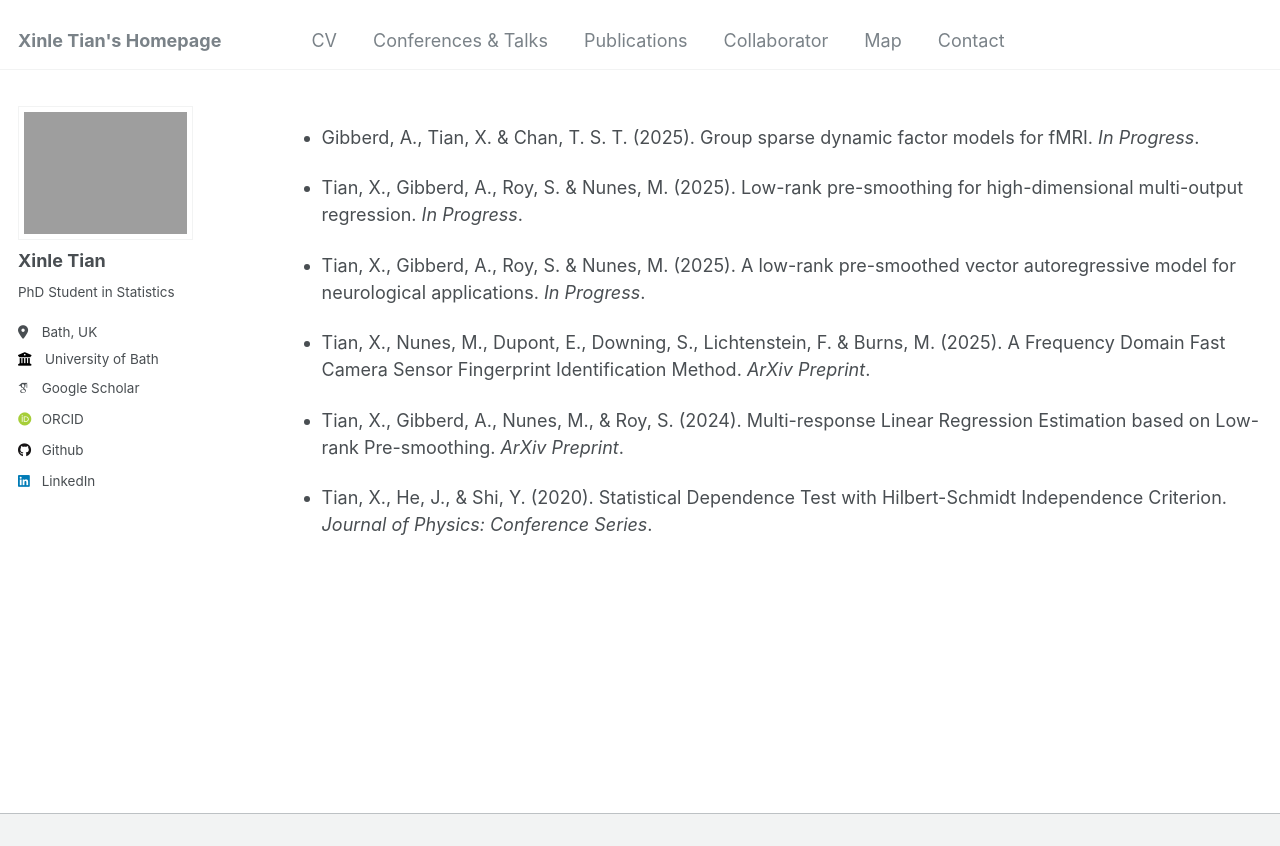
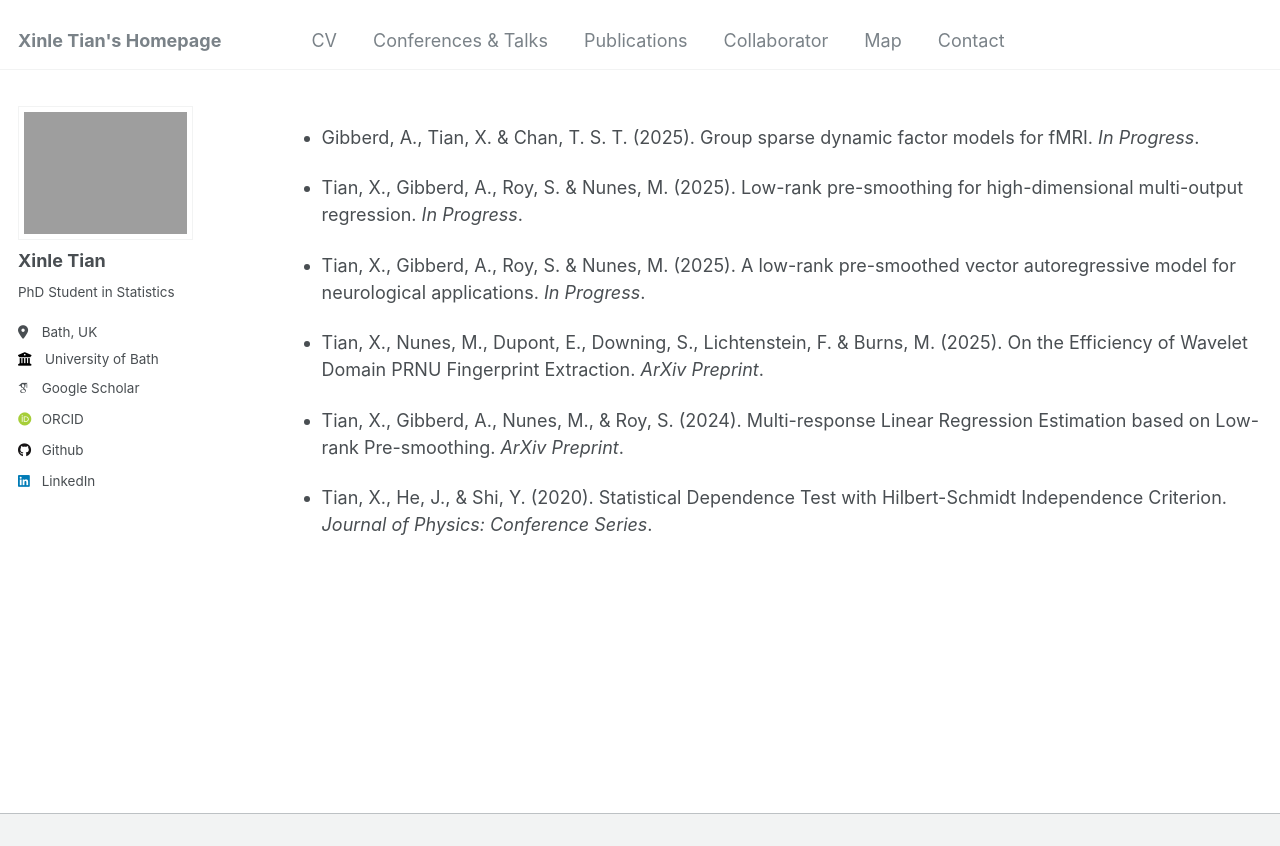
Before and after one commit to xinlet/xinlet.github.io, a Jekyll site: the page built from _pages/publications.md, in a window 1280 px wide and 986 px high, cut to the strip 0-846 px from the top of the window. Built offline with Jekyll 4.4.1, drawn with Linux system fonts in a browser that asks for light colours; some web fonts are replaced.

Commit message:
Update publications.md

```diff
--- a/_pages/publications.md
+++ b/_pages/publications.md
@@ -14,7 +14,7 @@ author_profile: true
 
 * Tian, X., Gibberd, A., Roy, S. & Nunes, M. (2025). A low-rank pre-smoothed vector autoregressive model for neurological applications. *In Progress*.
 
-* Tian, X., Nunes, M., Dupont, E., Downing, S., Lichtenstein, F. & Burns, M. (2025). A Frequency Domain Fast Camera Sensor Fingerprint Identification Method. *ArXiv Preprint*.
+* Tian, X., Nunes, M., Dupont, E., Downing, S., Lichtenstein, F. & Burns, M. (2025). On the Efficiency of Wavelet Domain PRNU Fingerprint Extraction. *ArXiv Preprint*.
 
 * Tian, X., Gibberd, A., Nunes, M., & Roy, S. (2024). Multi-response Linear Regression Estimation based on Low-rank Pre-smoothing. *ArXiv Preprint*.
 
```
